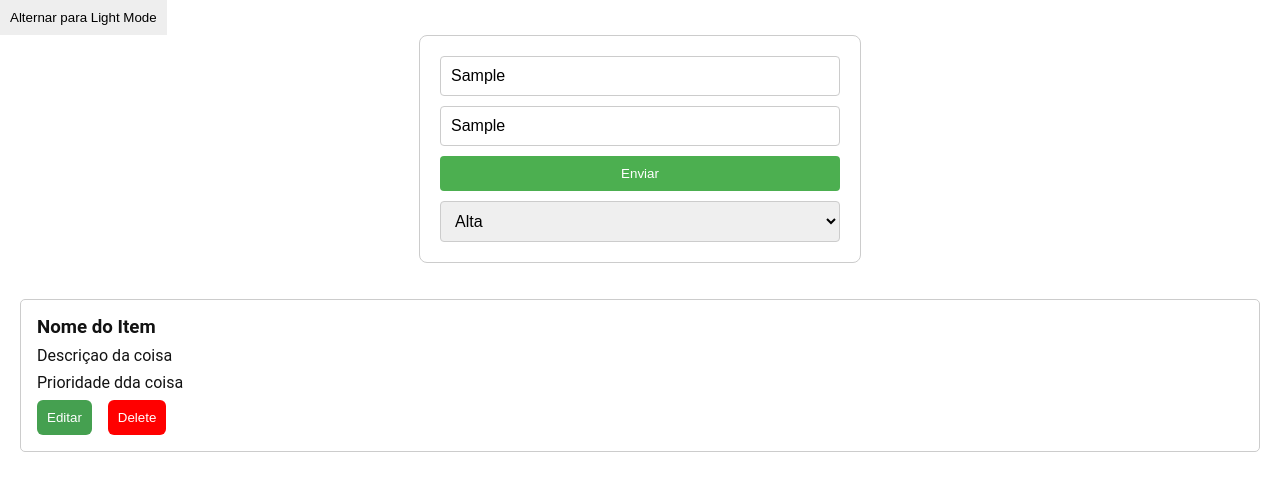
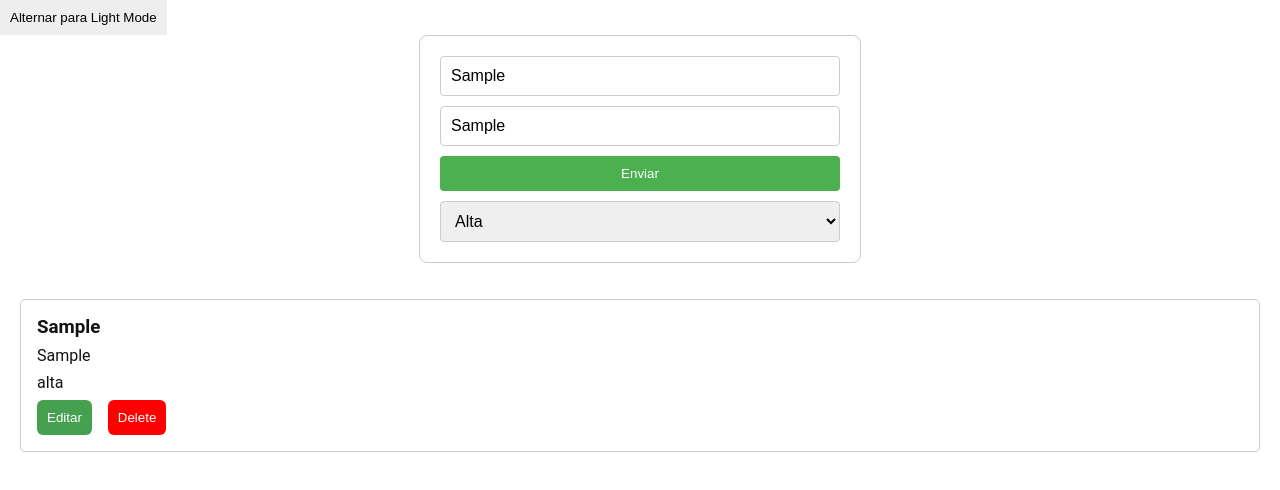
Before and after one commit to lwkas-gabriel/crud-app, a React (Vite) app: page / in a window 1280 px wide. Both pictures are taken after typing "Sample", "Sample" into the empty fields and a click on the button "Enviar". Shown: the top 490 px of the page. Built offline with nearby package versions, Linux system fonts and the light colour scheme.

Commit message:
feat(operations): implementando operações de remover e adicionar usando a camada de contexto

```diff
--- a/src/components/ItemForm/index.tsx
+++ b/src/components/ItemForm/index.tsx
@@ -2,6 +2,8 @@ import { zodResolver } from "@hookform/resolvers/zod";
 import { useForm } from "react-hook-form";
 import { z } from "zod"
 import { Input, Button, Form, Select, ErrorMsg } from "./styles";
+import { useContext } from "react";
+import { ItemContext } from "../../contexts/ItemContext";
 
 const itemSchema = z.object({
     name: z.string().min(3, {message: "O nome deve ter pelo menos 3 caracteres"}),
@@ -17,8 +19,11 @@ export function ItemForm(){
         resolver: zodResolver(itemSchema),
     });
 
+    const { addItem } = useContext(ItemContext);
+
     function handleCreateItem(data: ItemFormInput){
-        console.log(data);
+        const newItem = {id: Date.now(), createdAt: new Date(), ...data};
+        addItem(newItem);
         //searchIssues(data.query);
     }
 
--- a/src/components/ItemList/index.tsx
+++ b/src/components/ItemList/index.tsx
@@ -1,10 +1,27 @@
+import { useContext } from "react";
+import { ItemContext } from "../../contexts/ItemContext";
 import { Container, ListContainer, Item, OperationContainer } from "./styles";
 
 export function ItemList(){
+    const {items , removeItem} = useContext(ItemContext);
     return (
         <Container>
             <ListContainer>
-                <Item>
+                {items.map((item) => {
+                    return (
+                        <Item>
+                            <h3>{item.name}</h3>
+                            <p>{item.description}</p>
+                            <p>{item.priority}</p>
+                            <OperationContainer>
+                                <button className="edit-btn">Editar</button>
+                                <button className="remove-btn" onClick={() => removeItem(item.id)}>Delete</button>
+                            </OperationContainer>
+                        </Item>
+                    );
+                })}
+
+                {/* <Item>
                     <h3>Nome do Item</h3>
                     <p>Descriçao da coisa</p>
                     <p>Prioridade dda coisa</p>
@@ -12,7 +29,7 @@ export function ItemList(){
                         <button className="edit-btn">Editar</button>
                         <button className="remove-btn">Delete</button>
                     </OperationContainer>
-                </Item>
+                </Item> */}
             </ListContainer>
         </Container>
     );
--- a/src/contexts/ItemContext.tsx
+++ b/src/contexts/ItemContext.tsx
@@ -2,9 +2,9 @@ import { createContext, ReactNode, useState } from "react";
 
 interface Item {
     id: number;
+    createdAt: Date;
     name: string;
     description: string;
-    createdAt: Date;
     priority: 'alta' | 'média' | 'baixa';
   }
 
@@ -19,7 +19,7 @@ interface Item {
     removeItem: (id: number) => void;
   }
 
-const ItemContext = createContext<ItemContextType | undefined>(undefined);
+export const ItemContext = createContext<ItemContextType>({} as ItemContextType);
 
 export function ItemProvider({children}: ItemProviderProps){
     const [items, setItems] = useState<Item[]>([]);
```
